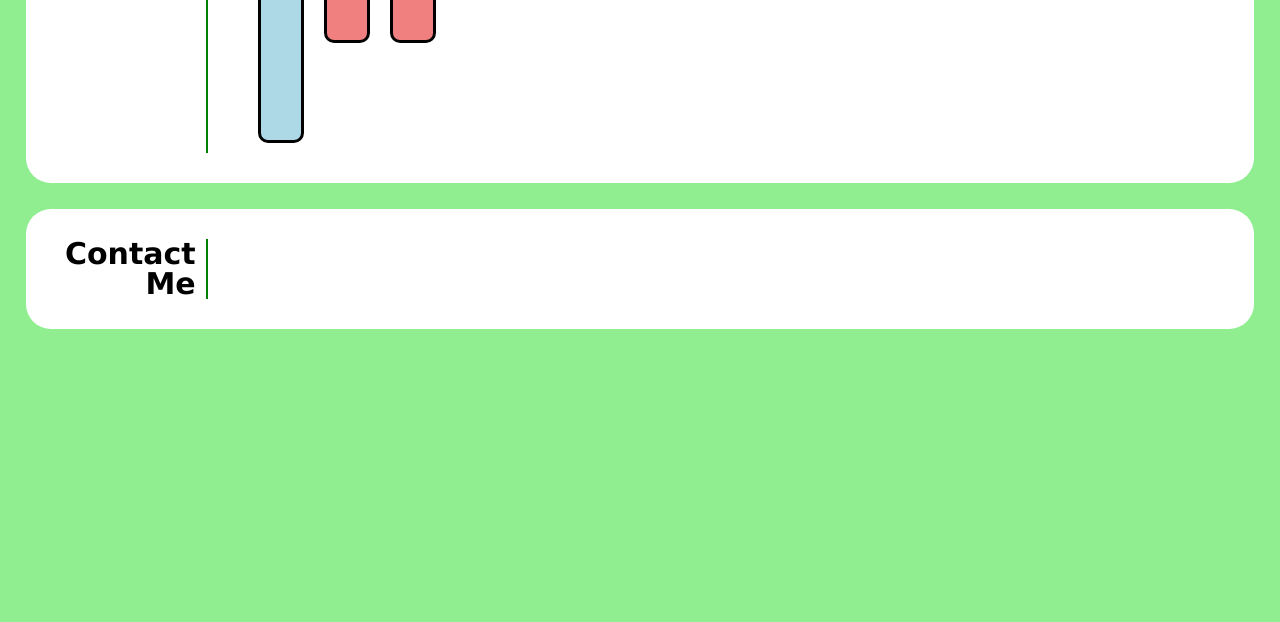
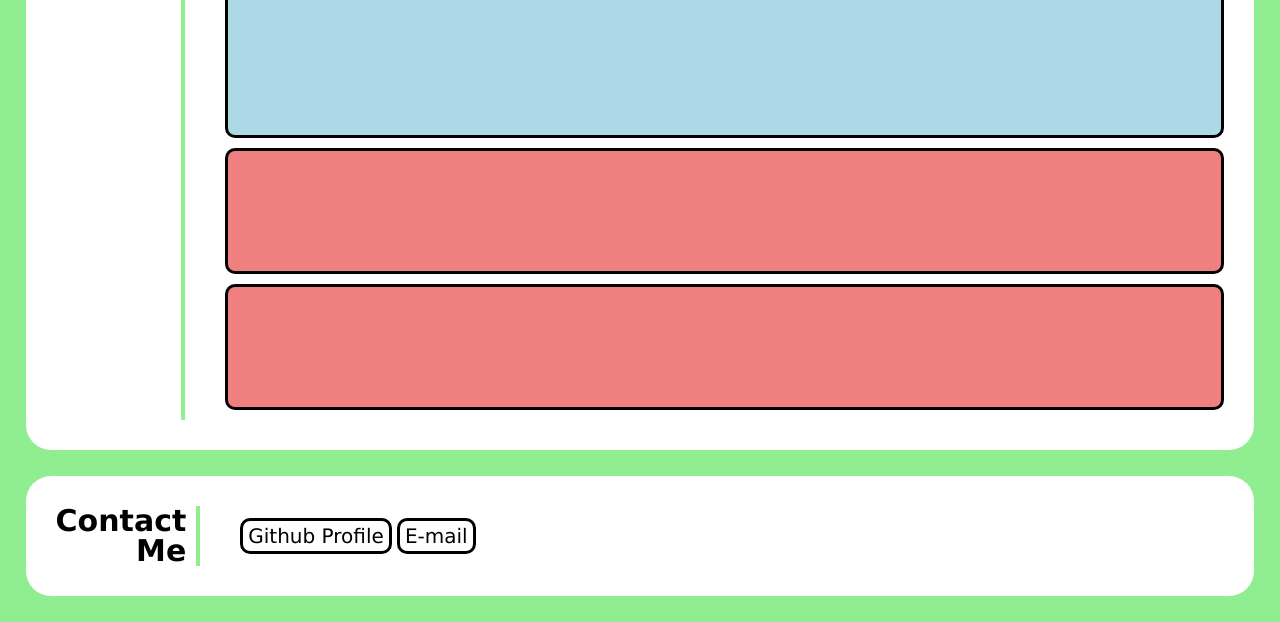
Before and after one commit to joshmusto/02-portfolio, a plain HTML site: page index.html in a window 1280 px wide. Shown: the part 660-1282 px from the top of the page. Before the commit the page ends 1015 px from the top, so only its background shows below. Drawn offline with Linux system fonts and the light colour scheme.

Commit message:
third pass

```diff
--- a/assets/style.css
+++ b/assets/style.css
@@ -68,45 +68,50 @@ body{
     text-align: right;
     padding-right: 10px;
     border-right: solid;
-    border-right-width: 2px;
-    border-right-color: green;
-    flex-shrink: 0;
+    border-right-width: 4px;
+    border-right-color: lightgreen;
 }
 
 .card{
-    display: flex;
+    display: inline-block;
+    width: 100%;
 }
 .card img{
     width: 15em;
     height: 15em;
-    margin-left: auto;
-    margin-right: auto;
+    margin-left: 30%;
     margin-bottom: 15px;
-}
-.card p{
-
 }
 
 #workCardMain, .workCard{
-    margin: 10px;
     padding: 20px;
+    margin-top: 10px;
+    margin-bottom: 10px;
     border: solid;
     border-color: black;
     border-radius: 10px;
-
+    width: auto;
 }
 #workCardMain{
-    height: 200px;
-    width: 100%;
+    height: 160px;
     background-color: lightblue;
 }
 .workCard{
-    height: 100px;
-    width: 50%;
+    height: 80px;
     background-color: lightcoral;
 }
 
-@media (max-width: 500px){
+.contact{
+    display: inline-block;
+    margin-top: 12px;
+    margin-left: auto;
+    font-size: 20px;
+    padding: 5px;
+    border:solid;
+    border-radius: 10px;
+}
+
+@media (max-width: 600px){
     .article{
         flex-direction: column;
     }
@@ -116,4 +121,10 @@ body{
        text-align: left;
        border-right: none;
     }
+    .card img{
+        margin-left: 15%;
+    }
+    #workCardMain, .workCard{
+       margin-right: 40px;
+    }
 }
--- a/index.html
+++ b/index.html
@@ -66,7 +66,10 @@
                 <h2>Contact Me</h2>
             </section>
             <section class="card">
-
+                <ul>
+                    <li class="contact">Github Profile</li>
+                    <li class="contact">E-mail</li>
+                </ul>
             </section>
         </section>
 
```
